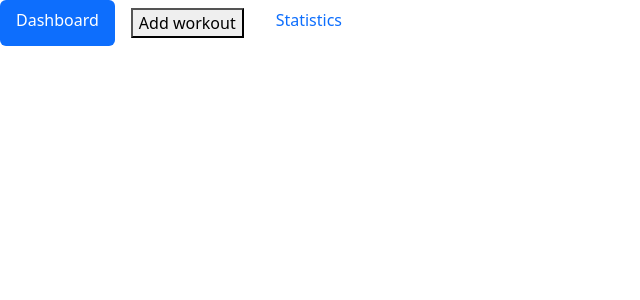
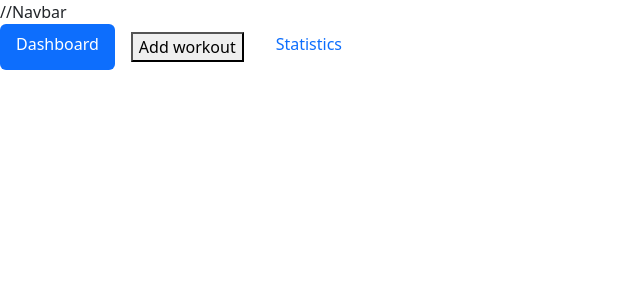
Before and after one commit to ededd9/NoDaysOff, a React (Vite) app: page / in a window 1280 px wide. Shown: the top 300 px of the page, without its empty margins (0-640 px from the left). Built offline with nearby package versions, Linux system fonts and the light colour scheme.

Commit message:
Used bootstrap to create a navbar

```diff
--- a/src/pages/Dashboard.jsx
+++ b/src/pages/Dashboard.jsx
@@ -5,6 +5,7 @@ export default function Dashboard() {
   const [showForm, setShowForm] = useState(false);
   return (
     <>
+      //Navbar
       <Nav defaultActiveKey="/home" className="flex-row" variant="pills">
         <Nav.Link href="/home">Dashboard</Nav.Link>
         <Nav.Link eventKey="link-1">
```
